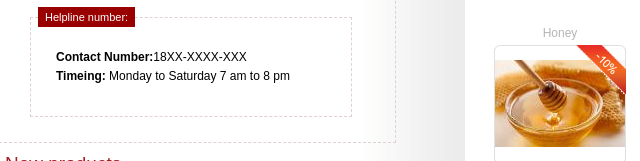
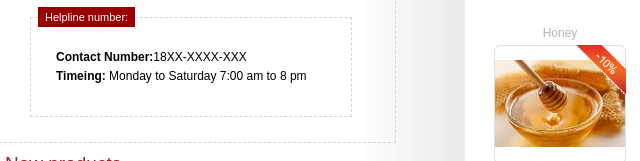
Before and after one commit to SukhwinderDahiya/Group7-Final-Project, a plain HTML site: page contact.html in a window 1280 px wide. Shown: the part 1059-1220 px from the top of the page, 236-876 px from the left. Drawn offline with Linux system fonts and the light colour scheme.

Commit message:
Update contact.html

```diff
--- a/contact.html
+++ b/contact.html
@@ -79,7 +79,7 @@
           <div class="form_subtitle">Helpline number:</div>
          <p><strong>Contact Number:</strong>18XX-XXXX-XXX
           <br>
-          <strong>Timeing:</strong> Monday to Saturday 7 am to 8 pm</p>
+          <strong>Timeing:</strong> Monday to Saturday 7:00 am to 8 pm</p>
         </div>
  </div>
  <div class="clear"></div>
```
